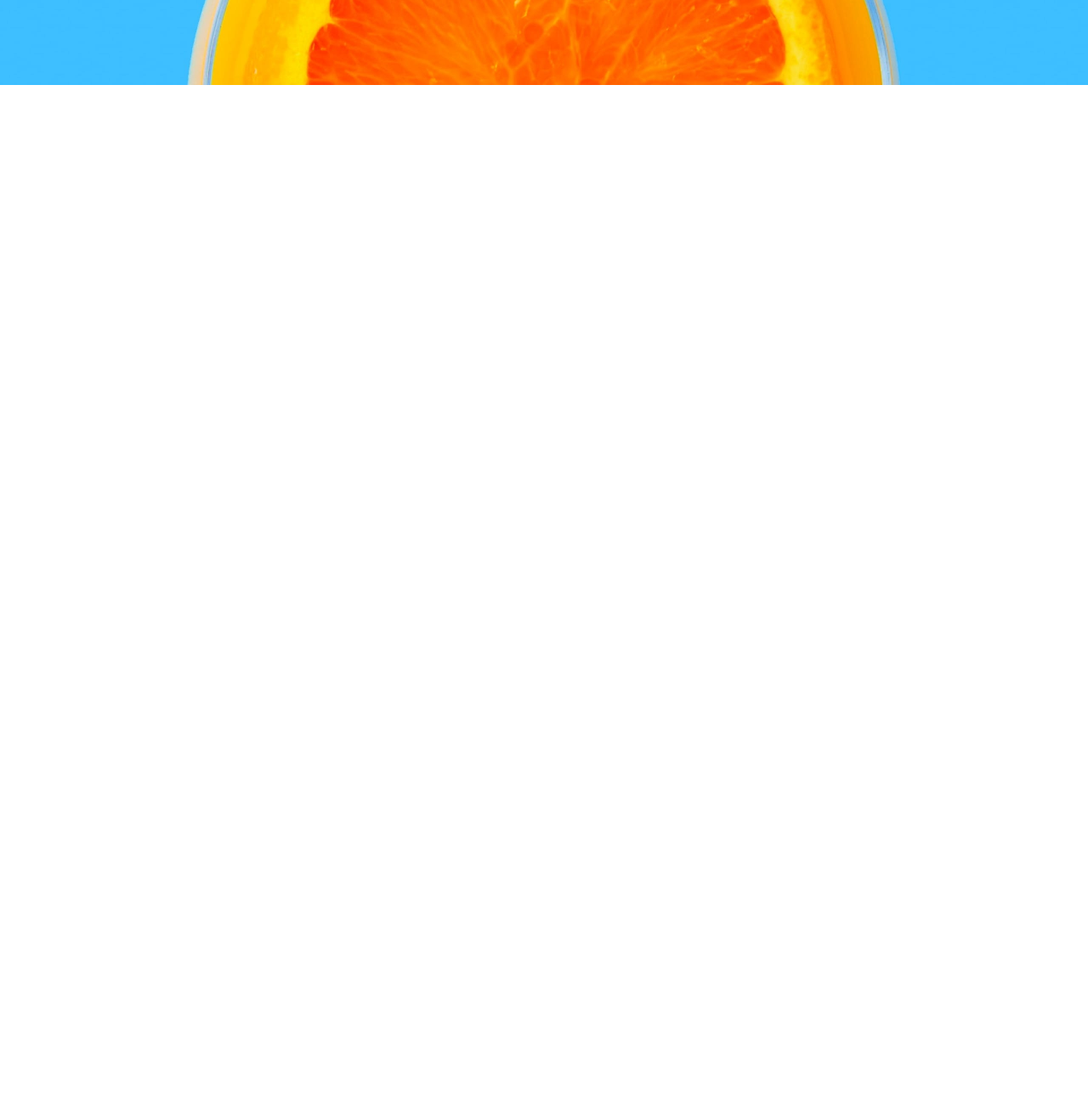
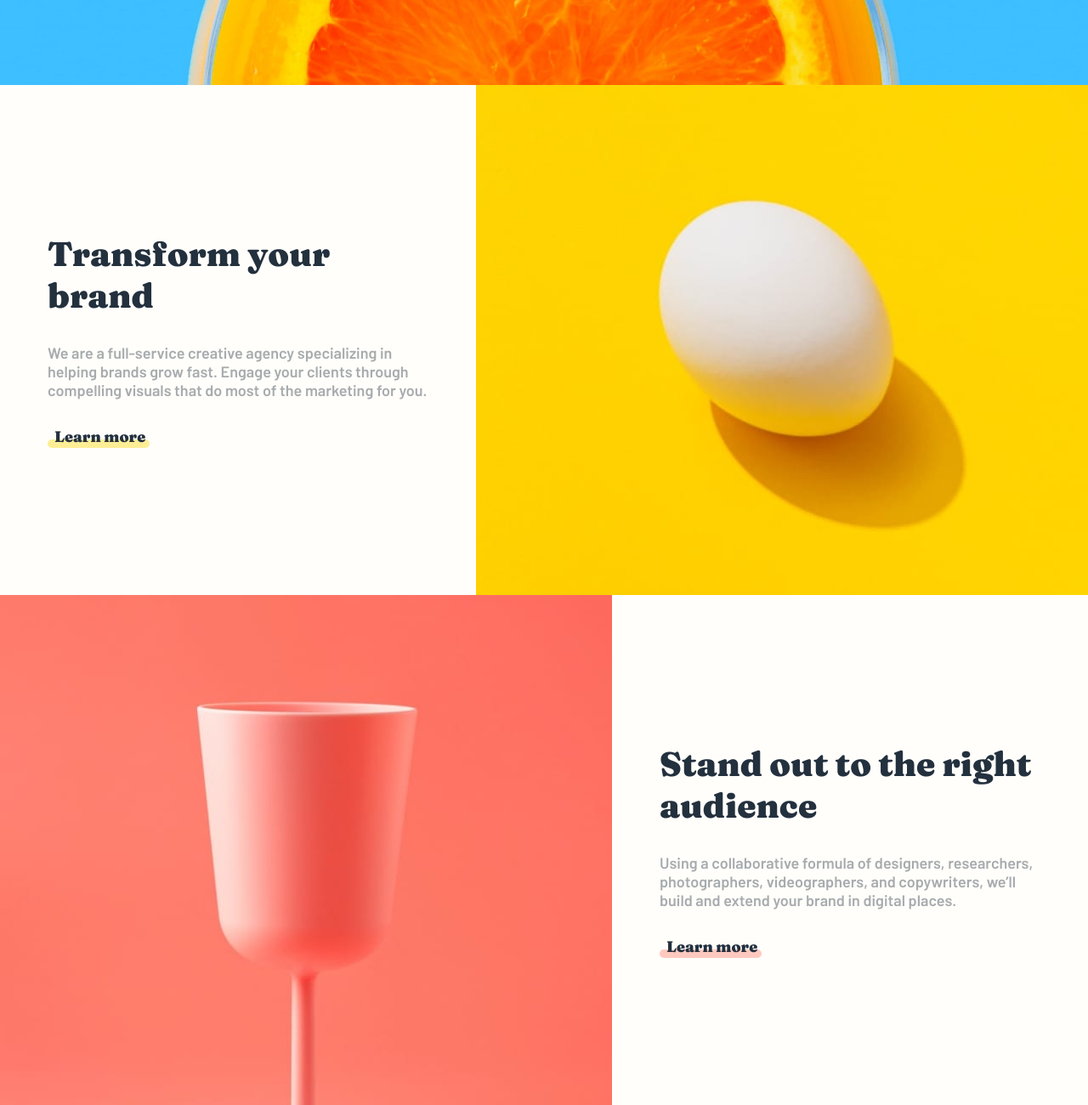
Before and after one commit to abdelilahelhaddad/sunnyside-agency-landing-page, a plain HTML site: page index.html in a window 1280 px wide. Shown: the part 700-2000 px from the top of the page at 85% size. Before the commit the page ends 800 px from the top, so only its background shows below. Drawn offline with Linux system fonts and the light colour scheme.

Commit message:
:fire: :art: Second Commit Desktop Layout :sparkles: :globe_with_meridians:

```diff
--- a/index.html
+++ b/index.html
@@ -24,23 +24,31 @@
     </div>
     <div class="hero-content">
       <h1>We are creatives</h1>
-      <img src="./images/icon-arrow-down.svg" alt="">
+      <img class="arrow-down" src="./images/icon-arrow-down.svg" alt="">
     </div>
   </header>
+
+  <section class="features">
+    <div class="features-section transform">
+      <div class="features-content transform-content">
+        <h2>Transform your brand</h2>
+        <p>We are a full-service creative agency specializing in helping brands grow fast. Engage your clients through
+          compelling visuals that do most of the marketing for you.</p>
+        <div class="bottom-border"><a href="#">Learn more</a></div>
+      </div>
+      <img src="./images/desktop/image-transform.jpg" alt="">
+    </div>
+    <div class="features-section standOut">
+      <img src="./images/desktop/image-stand-out.jpg" alt="">
+      <div class="features-content standOut-content">
+        <h2>Stand out to the right audience</h2>
+        <p>Using a collaborative formula of designers, researchers, photographers, videographers, and copywriters, we’ll
+          build and extend your brand in digital places.</p>
+        <div class="bottom-border"><a href="#">Learn more</a></div>
+      </div>
+    </div>
+  </section>
   <!--
-  Transform your brand
-
-  We are a full-service creative agency specializing in helping brands grow fast.
-  Engage your clients through compelling visuals that do most of the marketing for you.
-
-  Learn more
-
-  Stand out to the right audience
-
-  Using a collaborative formula of designers, researchers, photographers, videographers, and copywriters, we’ll build
-  and extend your brand in digital places.
-
-  Learn more
 
   Graphic design
   Great design makes you memorable. We deliver artwork that underscores your brand message and captures potential
--- a/style.scss
+++ b/style.scss
@@ -34,14 +34,14 @@ body {
 
 ul {
   display: flex;
+}
 
-  li {
-    list-style: none;
+li {
+  list-style: none;
+}
 
-    a {
-      text-decoration: none;
-    }
-  }
+a {
+  text-decoration: none;
 }
 
 #hero {
@@ -79,7 +79,7 @@ ul {
             text-transform: uppercase;
             font-family: 'Fraunces', serif;
             background: $White;
-            padding: 1.2rem 2rem;
+            padding: 1rem 2rem;
             border-radius: 100vh;
           }
         }
@@ -100,5 +100,69 @@ ul {
       margin-top: 2rem;
       margin-bottom: 4rem;
     }
+
+    .arrow-down {
+      cursor: pointer;
+    }
   }
 }
+
+section.features {
+  .features-section {
+    display: flex;
+    background-color: rgba($color: $Yellow, $alpha: 0.02);
+
+    .features-content {
+      display: flex;
+      flex-direction: column;
+      justify-content: center;
+      width: 28rem;
+      margin: 0 auto;
+
+      h2 {
+        font-family: 'Fraunces', serif;
+        font-weight: $font-weight-900;
+        font-size: 40px;
+        color: $Very-dark-desaturated-blue;
+      }
+
+      p {
+        color: $Grayish-blue;
+        margin-top: 2rem;
+      }
+
+      .bottom-border {
+        margin-top: 2rem;
+
+        a {
+          font-family: 'Fraunces', serif;
+          font-weight: $font-weight-900;
+          color: $Very-dark-desaturated-blue;
+          padding-left: 0.5rem;
+        }
+      }
+
+      &.transform-content {
+        .bottom-border::after {
+          content: "";
+          display: block;
+          border: 5px solid rgba($color: $Yellow, $alpha: 0.4);
+          width: 7.5rem;
+          border-radius: 100vh;
+          margin-top: -0.5rem;
+        }
+      }
+
+      &.standOut-content {
+        .bottom-border::after {
+          content: "";
+          display: block;
+          border: 5px solid rgba($color: $Soft-red, $alpha: 0.4);
+          width: 7.5rem;
+          border-radius: 100vh;
+          margin-top: -0.5rem;
+        }
+      }
+    }
+  }
+}
```
Also changed, not shown: style.css, 1 other file.
